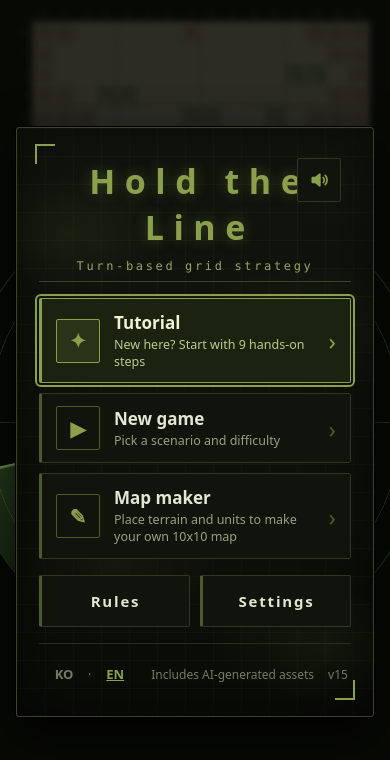
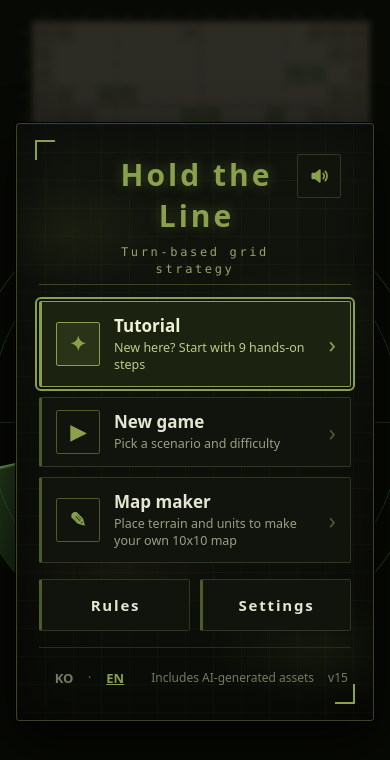
Before and after one commit to myakaka/war-game, a plain HTML site: page index.html in a window 390 px wide. Drawn offline with Linux system fonts and the light colour scheme.

Commit message:
Fix English menu title hidden under mute button; update HANDOFF check list
Co-Authored-By: Claude Sonnet 5.5 <noreply@anthropic.com>

```diff
--- a/css/style.css
+++ b/css/style.css
@@ -1021,7 +1021,8 @@ body.goal-scene .tut-layer { visibility: hidden; }
 .menu-card::before, .menu-card::after { content: ""; position: absolute; width: 18px; height: 18px; border: 2px solid var(--mil); pointer-events: none; }
 .menu-card::before { left: -10px; top: -10px; border-right: 0; border-bottom: 0; }
 .menu-card::after { right: -10px; bottom: -10px; border-left: 0; border-top: 0; }
-.menu-card .menu-head { padding: 10px 0 6px; border-bottom: 1px solid #3c4326; }
+.menu-card .menu-head { padding: 10px 54px 6px; border-bottom: 1px solid #3c4326; }
+html[lang="en"] .menu-card .menu-head .start-title { font-size: 38px; letter-spacing: 0.12em; padding-left: 0.12em; }
 .menu-card .menu-head .start-title { font-size: 44px; letter-spacing: 0.35em; padding-left: 0.35em; color: var(--mil); text-shadow: 0 0 14px rgba(140, 170, 76, 0.35); }
 .menu-card .start-sub { font: 12px/1.4 ui-monospace, Consolas, monospace; letter-spacing: 0.22em; color: #94a56a; margin-top: 8px; }
 .menu-card .menu-item, .menu-card .menu-two > button {
@@ -1044,6 +1045,7 @@ body.goal-scene .tut-layer { visibility: hidden; }
 .menu-card button:focus-visible { outline: 2px solid var(--mil); outline-offset: 2px; }
 @media (max-width: 520px) {
   .menu-card .menu-head .start-title { font-size: 34px; letter-spacing: 0.28em; padding-left: 0.28em; }
+  html[lang="en"] .menu-card .menu-head .start-title { font-size: 30px; letter-spacing: 0.1em; padding-left: 0.1em; }
   .menu-card::before { left: -4px; top: -4px; } .menu-card::after { right: -4px; bottom: -4px; }
 }
 
```
Also changed, not shown: 1 other file.
